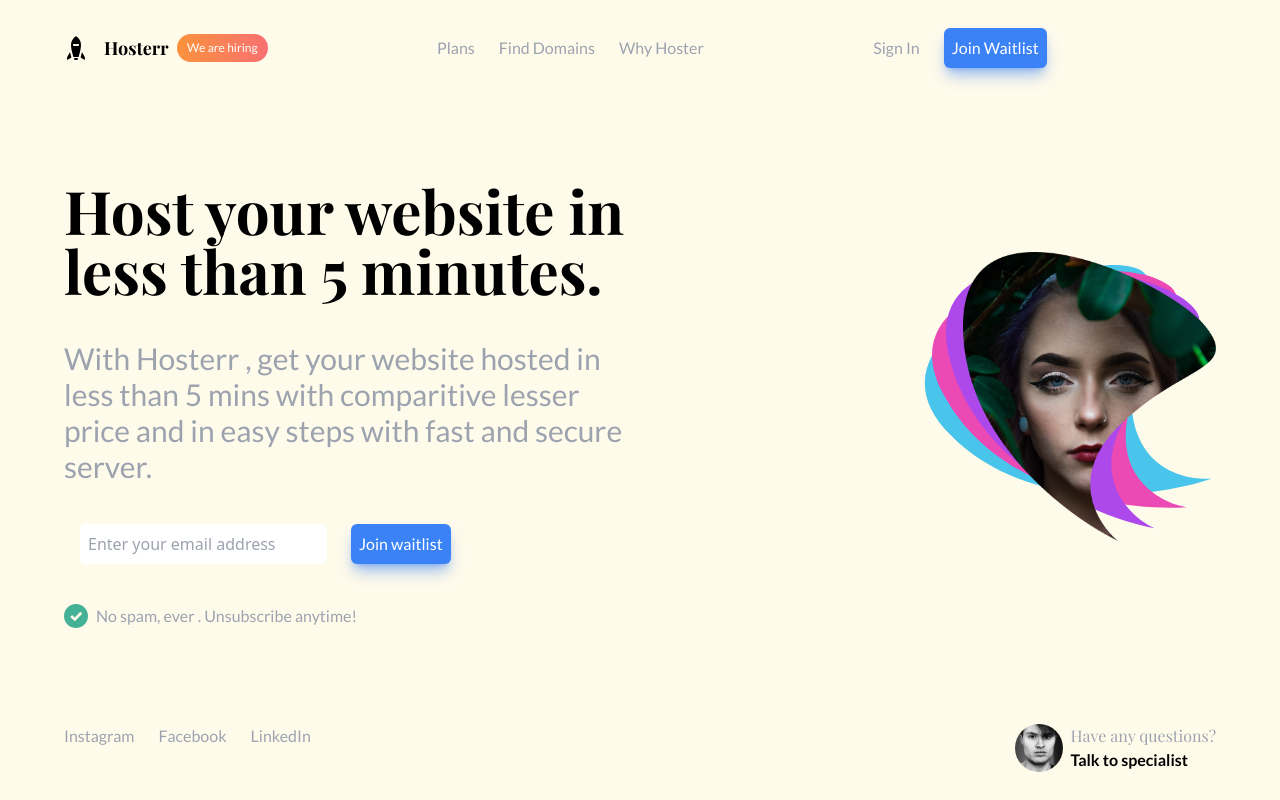
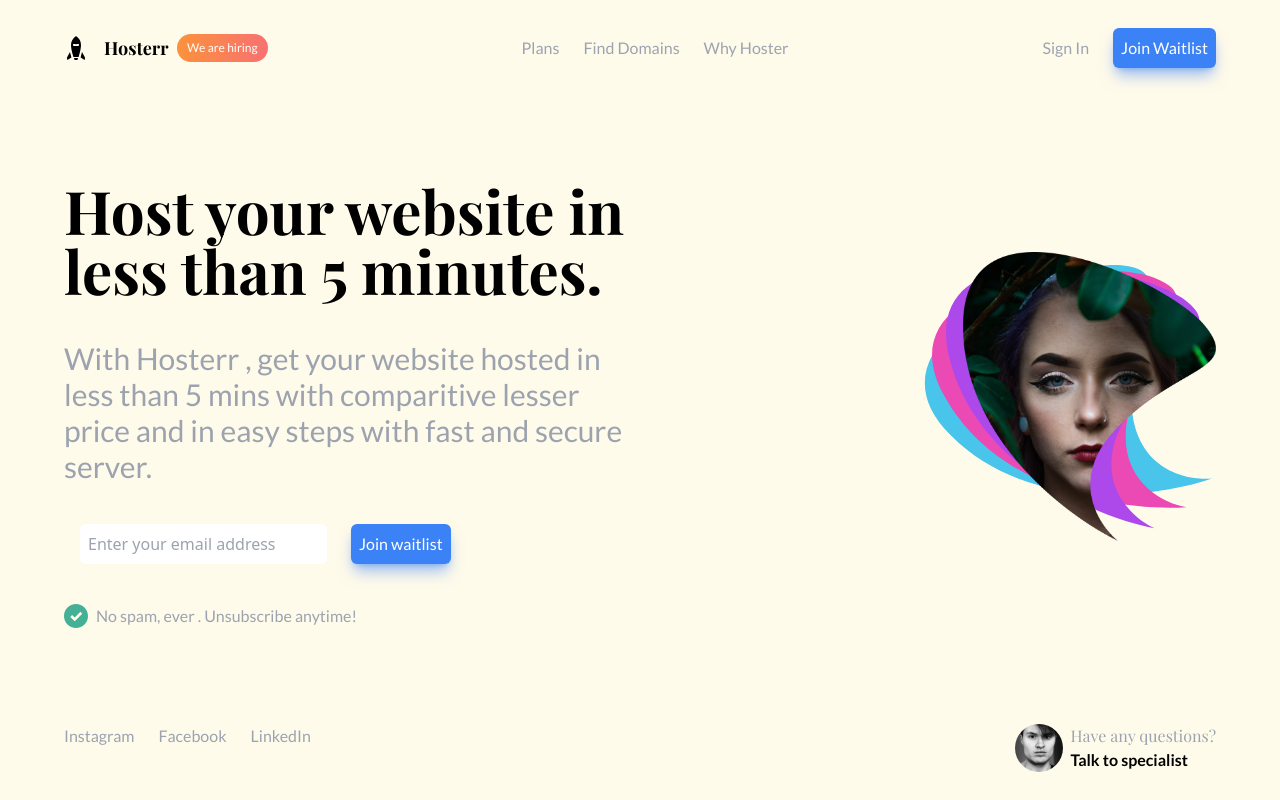
Before and after one commit to AbhiVikrant/tailwindCSSLandingPage, a React (Vite) app: page / in a window 1280 px wide. Built offline with nearby package versions, Linux system fonts and the light colour scheme; a web font is replaced by a local one.

Commit message:
Added toggle functionality

```diff
--- a/src/App.jsx
+++ b/src/App.jsx
@@ -1,4 +1,4 @@
-import Header from "./Components/Header";
+import HeaderResponsive from "./Components/HeaderResponsive";
 import Body from "./Components/Body";
 import Footer from "./Components/Footer";
 import "./index.css";
@@ -7,7 +7,8 @@ function App() {
   return (
     <>
       <div className="min-h-screen px-6 py-3 bg-amber-50 flex flex-col gap-16 md:px-10 md:py-7 md:justify-between lg:px-16 lg:justify-between">
-        <Header />
+        {/* <Header /> */}
+        <HeaderResponsive />
         <Body />
         <Footer />
       </div>
--- /dev/null
+++ b/src/Components/HeaderResponsive.jsx
@@ -0,0 +1,74 @@
+import React, { useState } from "react";
+import { FaBars } from "react-icons/fa";
+import { IoMdClose } from "react-icons/io";
+const HeaderResponsive = () => {
+  const [isOpen, setIsOpen] = useState(false);
+
+  const toggleMenu = () => {
+    setIsOpen(!isOpen);
+    console.log(isOpen);
+  };
+  return (
+    <>
+      <nav className="">
+        <div className="flex justify-between items-center">
+          <div className="flex items-center justify-center gap-2">
+            <img src="./assets/Logo.svg" alt="logo" />
+            <button className="bg-gradient-to-r from-orange-400 to-red-400 text-xs text-white px-2.5 py-1.5 rounded-2xl font-lato">
+              We are hiring
+            </button>
+          </div>
+          <ul className="hidden lg:flex lg:justify-between lg:items-center font-lato text-gray-400 gap-6 ">
+            <li>
+              <a href="#">Plans</a>{" "}
+            </li>
+            <li>
+              <a href="#">Find Domains</a>
+            </li>
+            <li>
+              <a href="#">Why Hoster</a>
+            </li>
+          </ul>
+          <div className="hidden lg:flex lg:justify-between lg:items-center font-lato gap-6 ">
+            <a className="text-gray-400 font-lato" href="#">
+              Sign In
+            </a>
+            <button className="rounded-md  text-md text-white bg-blue-500 shadow-lg shadow-blue-500/50  font-lato hover:bg-blue-200 p-2">
+              Join Waitlist
+            </button>
+          </div>
+          <button
+            className="lg:hidden text-gray-400 font-lato focus:outline-2"
+            onClick={toggleMenu}
+          >
+            {isOpen ? <IoMdClose /> : <FaBars />}
+          </button>
+        </div>
+        {isOpen && (
+          <div className="lg:hidden flex flex-row justify-between">
+            <ul className="  ">
+              <li className="block px-4 py-2 font-lato text-gray-400 gap-2">
+                <a href="#">Plans</a>{" "}
+              </li>
+              <li className="block px-4 py-2 font-lato text-gray-400 gap-2">
+                <a href="#">Find Domains</a>
+              </li>
+              <li className="block px-4 py-2 font-lato text-gray-400 gap-2">
+                <a href="#">Why Hoster</a>
+              </li>
+            </ul>
+            <div className="">
+              <a className="block px-4 py-2  font-lato text-gray-400" href="#">
+                Sign In
+              </a>
+              <a className="block px-4 py-2  font-lato text-gray-400" href="#">
+                Join Waitlist
+              </a>
+            </div>
+          </div>
+        )}
+      </nav>
+    </>
+  );
+};
+export default HeaderResponsive;
```
